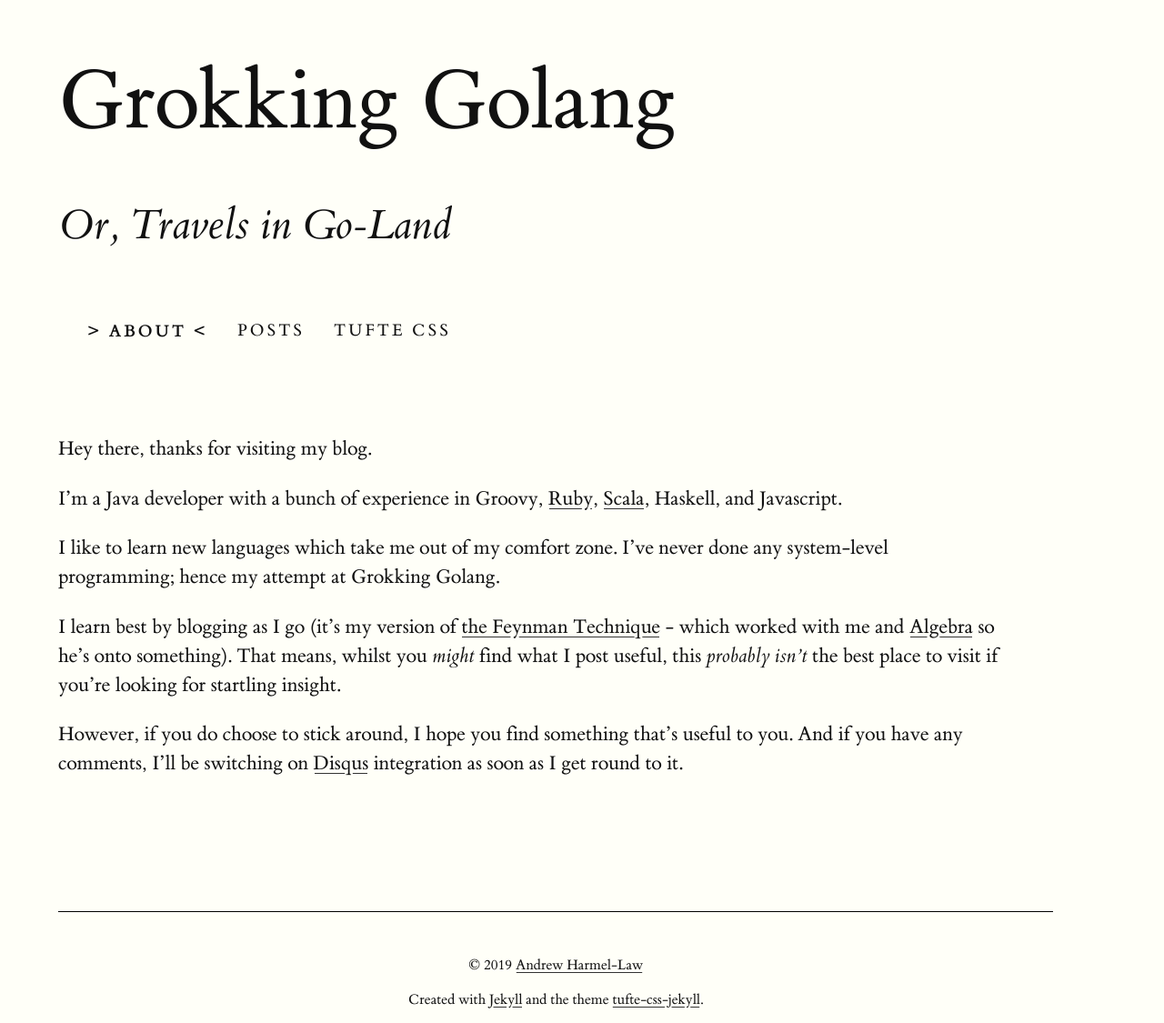
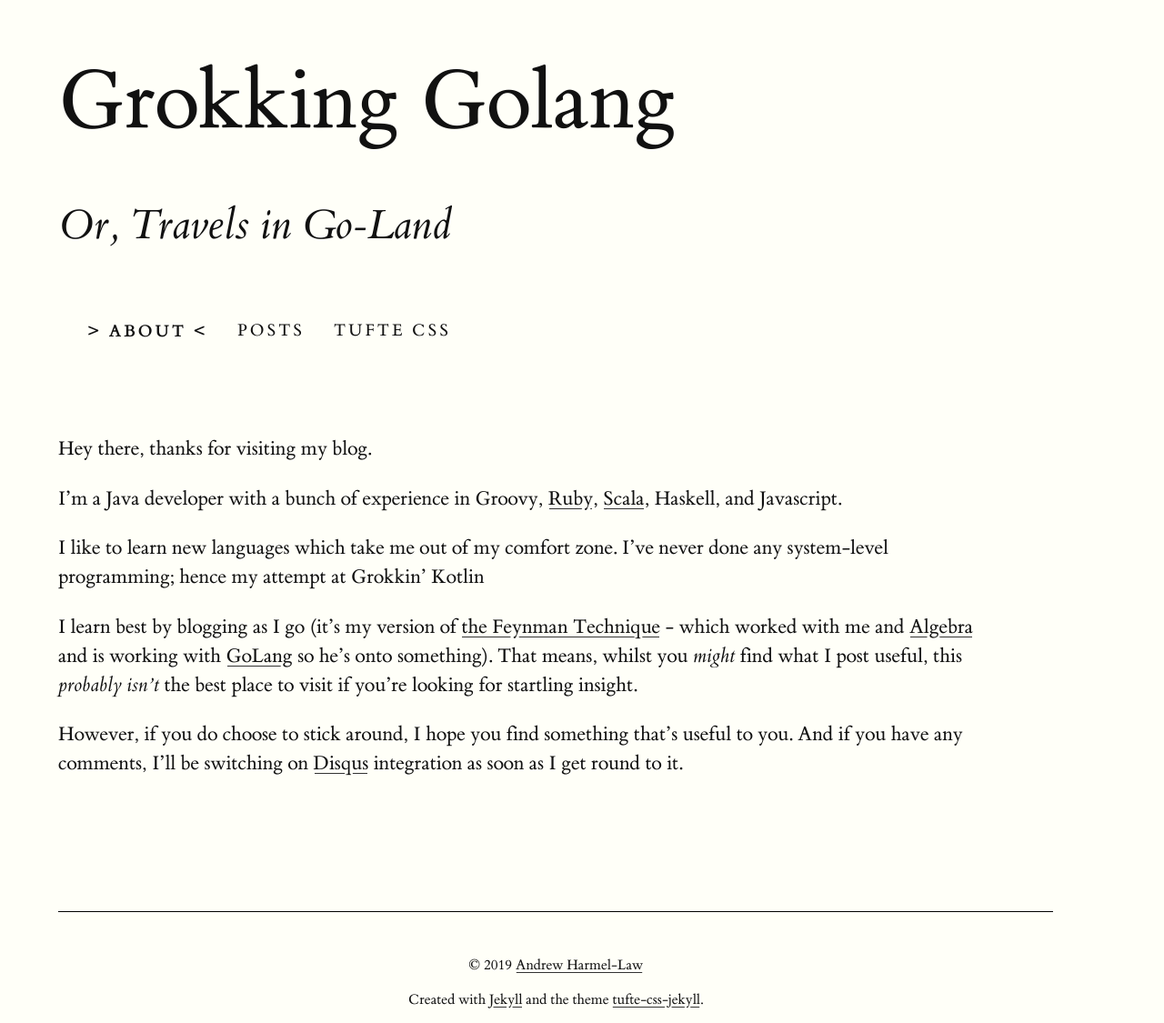
Before and after one commit to grokkinkotlin/grokkinkotlin.github.com, a Jekyll site: the page built from index.md, in a window 1280 px wide. Shown: the whole page at 91% size. Built offline with Jekyll 4.4.1, drawn with Linux system fonts in a browser that asks for light colours.

Commit message:
Commit changes in src

```diff
--- a/index.md
+++ b/index.md
@@ -8,8 +8,8 @@ Hey there, thanks for visiting my blog.
 
 I'm a Java developer with a bunch of experience in Groovy, [Ruby](https://rubyeyeforthejavaguy.blogspot.com/), [Scala](https://scalaeyeforthejavaguy.blogspot.com/), Haskell, and Javascript.
 
-I like to learn new languages which take me out of my comfort zone.  I've never done any system-level programming; hence my attempt at Grokking Golang.
+I like to learn new languages which take me out of my comfort zone.  I've never done any system-level programming; hence my attempt at Grokkin' Kotlin
 
-I learn best by blogging as I go (it's my version of [the Feynman Technique](https://twitter.com/ProfFeynman/status/1076294048837758977) - which worked with me and [Algebra](https://andrewharmellaw.github.io) so he's onto something).  That means, whilst you _might_ find what I post useful, this _probably isn't_ the best place to visit if you're looking for startling insight.
+I learn best by blogging as I go (it's my version of [the Feynman Technique](https://twitter.com/ProfFeynman/status/1076294048837758977) - which worked with me and [Algebra](https://andrewharmellaw.github.io) and is working with [GoLang](https://grokkinggolang.github.io) so he's onto something).  That means, whilst you _might_ find what I post useful, this _probably isn't_ the best place to visit if you're looking for startling insight.
 
 However, if you do choose to stick around, I hope you find something that's useful to you.  And if you have any comments, I'll be switching on [Disqus](http://Disqus.com) integration as soon as I get round to it.
```
